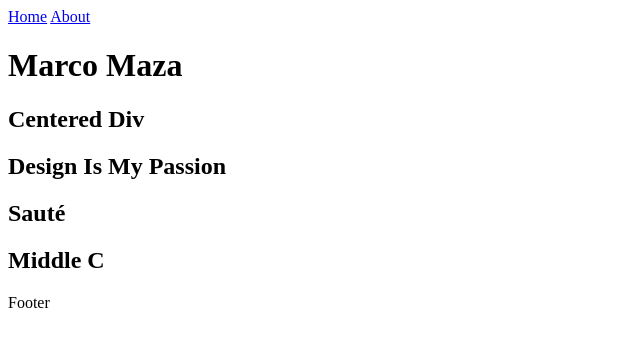
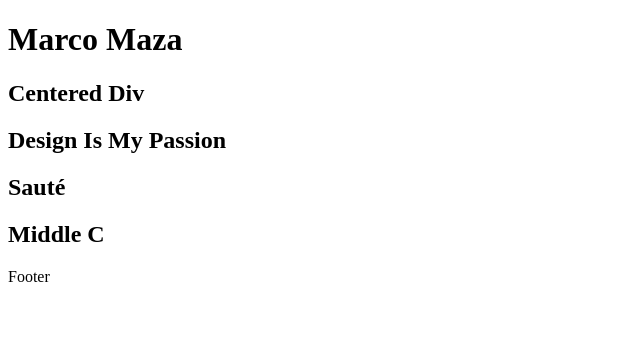
Before and after one commit to marcomaza92/portfolio, an Astro site: page / in a window 1280 px wide. Shown: the whole page, without its empty margins (0-640 px from the left). Built offline with nearby package versions, Linux system fonts and the light colour scheme; Astro itself is replaced by a stand-in of ours.

Commit message:
fix: remove links from navigation

```diff
--- a/src/components/Welcome.astro
+++ b/src/components/Welcome.astro
@@ -1,7 +1,6 @@
 <header>
 	<nav>
-		<a href="/">Home</a>
-		<a href="/about">About</a>
+		<!-- move sections to navigation -->
 	</nav>
 </header>
 <main>
```
